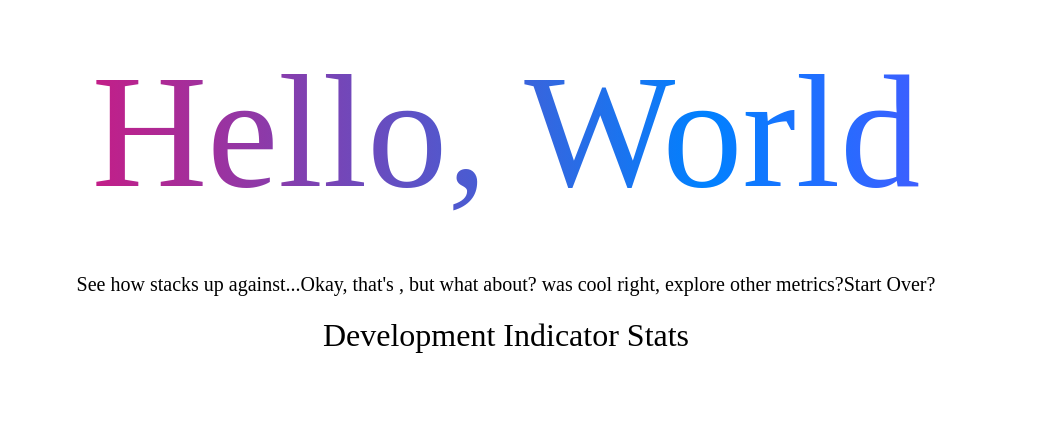
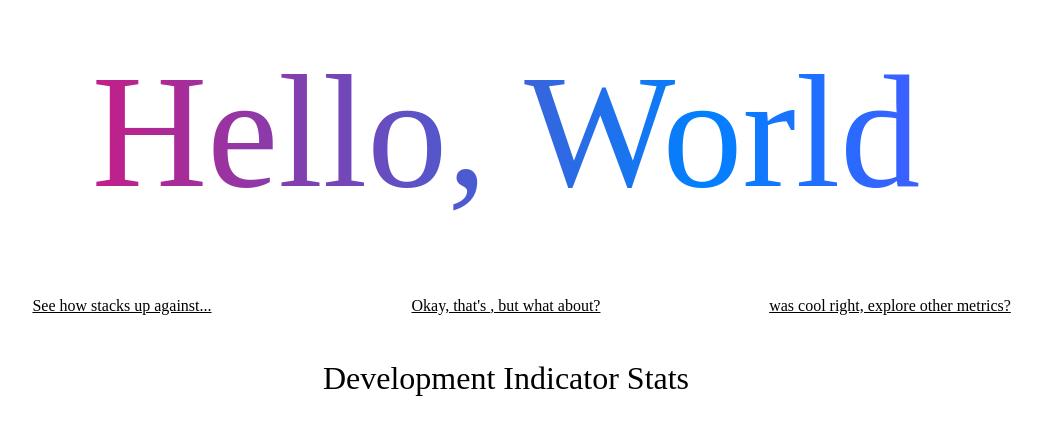
Before and after one commit to jeremiahjstanley/hello-world, a React (Create React App) app: page /stats in a window 1280 px wide. Shown: the top 434 px of the page, without its empty margins (134-1176 px from the left). Built offline with nearby package versions, Linux system fonts and the light colour scheme; no server answers.

Commit message:
Lint GraphLinks.js and fix syntax errors

```diff
--- a/src/Containers/GraphLinks/GraphLinks.js
+++ b/src/Containers/GraphLinks/GraphLinks.js
@@ -7,27 +7,36 @@ import './GraphLinks.css'
 export const GraphLinks = ({location, dataBase, dataSet, locationData}) => {
 
   return (
+
     <div className='graph-links'>
+
+      <div className='graph-link'>
         <Link to='/stats/compare'>
           See how {location.map(location => location.name).join(',')} stacks up against...
         </Link>
+      </div>
+
+      <div className='graph-link'>
         <Link to='/stats/change_data_base'>
           Okay, that's {dataBase.name}, but what about?
         </Link>
+      </div>
+
+      <div className='graph-link'>
         <Link to='/stats/change_data_set'>
           {dataSet.name} was cool right, explore other metrics?
         </Link>
-      <Link to='/'>
-        Start Over?
-      </Link>
       </div>
-  )
-}
+
+    </div>
+
+  );
+};
 
 export const mapStateToProps = (state) => ({
-  location: state.location,
   dataBase: state.dataBase,
   dataSet: state.dataSet,
+  location: state.location
 });
 
 export default withRouter(connect(mapStateToProps)(GraphLinks));
```
Lines whose indentation alone changed are shown as unchanged.
